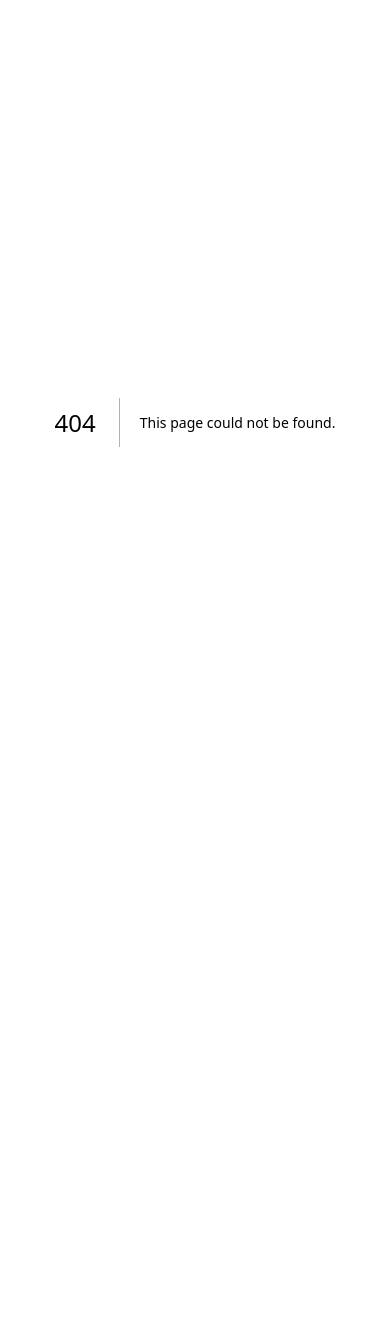
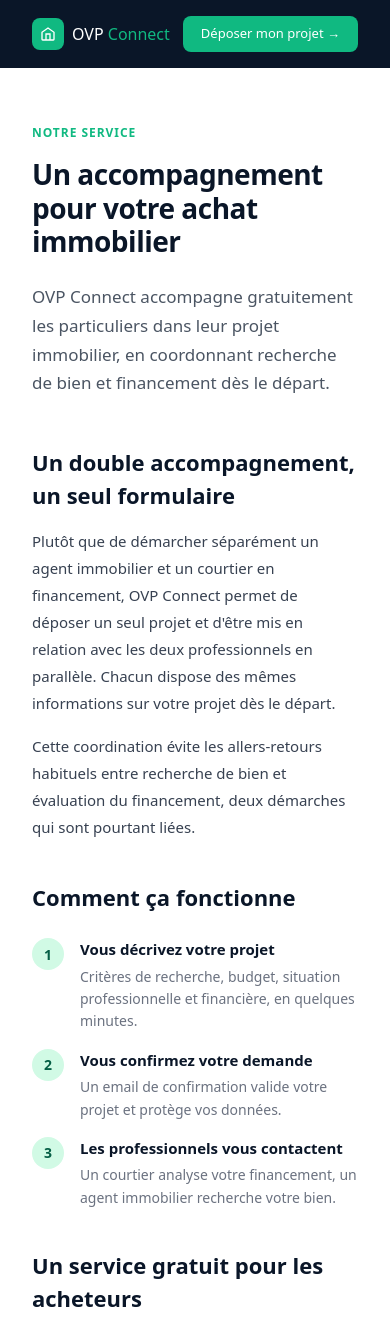
Before and after one commit to Jeremy4418/ovp-connect, a Next.js app: page /accompagnement-achat-immobilier in a window 390 px wide. Before the commit this address had no page. Shown: the top 1337 px of the page. Before the commit the page ends 844 px from the top, so only its background shows below. Built offline with nearby package versions, Linux system fonts and the light colour scheme.

Commit message:
feat(seo): nouvelle page /accompagnement-achat-immobilier

```diff
--- /dev/null
+++ b/app/accompagnement-achat-immobilier/page.tsx
@@ -0,0 +1,90 @@
+import Link from "next/link";
+import type { Metadata } from "next";
+
+export const metadata: Metadata = {
+  title: "Accompagnement achat immobilier",
+  description: "Comment OVP Connect accompagne gratuitement les acheteurs : un courtier en financement et un agent immobilier mobilisés à partir d'un seul formulaire.",
+  alternates: {
+    canonical: "https://ovppro.fr/accompagnement-achat-immobilier",
+  },
+};
+
+export default function AccompagnementAchat() {
+  return (
+    <div style={{ fontFamily: "system-ui, sans-serif", background: "#fff", minHeight: "100vh" }}>
+      <nav style={{ background: "#0a1628", padding: "1rem 2rem", display: "flex", alignItems: "center", justifyContent: "space-between" }}>
+        <Link href="/" style={{ display: "flex", alignItems: "center", gap: "8px", textDecoration: "none" }}>
+          <div style={{ width: "32px", height: "32px", background: "#10b981", borderRadius: "8px", display: "flex", alignItems: "center", justifyContent: "center" }}>
+            <svg width="16" height="16" fill="none" stroke="white" strokeWidth="2" viewBox="0 0 24 24"><path d="M3 9.5L12 3l9 6.5V20a1 1 0 01-1 1H4a1 1 0 01-1-1V9.5z"/><path d="M9 21V12h6v9"/></svg>
+          </div>
+          <span style={{ fontSize: "16px", fontWeight: 500, color: "white" }}>OVP <span style={{ color: "#10b981" }}>Connect</span></span>
+        </Link>
+        <Link href="/formulaire" style={{ background: "#10b981", color: "white", padding: "0 18px", height: "36px", borderRadius: "8px", fontSize: "13px", fontWeight: 500, display: "inline-flex", alignItems: "center", textDecoration: "none" }}>
+          Déposer mon projet →
+        </Link>
+      </nav>
+
+      <div style={{ maxWidth: "720px", margin: "0 auto", padding: "3.5rem 2rem" }}>
+        <div style={{ fontSize: "12px", color: "#10b981", fontWeight: 600, letterSpacing: "0.08em", textTransform: "uppercase", marginBottom: "1rem" }}>Notre service</div>
+        <h1 style={{ fontSize: "clamp(28px, 4vw, 40px)", fontWeight: 600, color: "#0a1628", letterSpacing: "-0.5px", marginBottom: "1.5rem", lineHeight: 1.2 }}>
+          Un accompagnement pour votre achat immobilier
+        </h1>
+        <p style={{ fontSize: "17px", color: "#4b5563", lineHeight: 1.7, marginBottom: "3rem" }}>
+          OVP Connect accompagne gratuitement les particuliers dans leur projet immobilier, en coordonnant recherche de bien et financement dès le départ.
+        </p>
+
+        <section style={{ marginBottom: "2.5rem" }}>
+          <h2 style={{ fontSize: "22px", fontWeight: 600, color: "#0a1628", marginBottom: "1rem" }}>Un double accompagnement, un seul formulaire</h2>
+          <p style={{ fontSize: "15px", color: "#374151", lineHeight: 1.8, marginBottom: "1rem" }}>
+            Plutôt que de démarcher séparément un agent immobilier et un courtier en financement, OVP Connect permet de déposer un seul projet et d'être mis en relation avec les deux professionnels en parallèle. Chacun dispose des mêmes informations sur votre projet dès le départ.
+          </p>
+          <p style={{ fontSize: "15px", color: "#374151", lineHeight: 1.8 }}>
+            Cette coordination évite les allers-retours habituels entre recherche de bien et évaluation du financement, deux démarches qui sont pourtant liées.
+          </p>
+        </section>
+
+        <section style={{ marginBottom: "2.5rem" }}>
+          <h2 style={{ fontSize: "22px", fontWeight: 600, color: "#0a1628", marginBottom: "1.5rem" }}>Comment ça fonctionne</h2>
+          <div style={{ display: "flex", flexDirection: "column", gap: "1rem" }}>
+            {[
+              { n: "1", title: "Vous décrivez votre projet", desc: "Critères de recherche, budget, situation professionnelle et financière, en quelques minutes." },
+              { n: "2", title: "Vous confirmez votre demande", desc: "Un email de confirmation valide votre projet et protège vos données." },
+              { n: "3", title: "Les professionnels vous contactent", desc: "Un courtier analyse votre financement, un agent immobilier recherche votre bien." },
+            ].map(s => (
+              <div key={s.n} style={{ display: "flex", gap: "1rem", alignItems: "flex-start" }}>
+                <div style={{ width: "32px", height: "32px", borderRadius: "50%", background: "#d1fae5", color: "#065f46", display: "flex", alignItems: "center", justifyContent: "center", fontSize: "14px", fontWeight: 700, flexShrink: 0 }}>{s.n}</div>
+                <div>
+                  <p style={{ fontSize: "15px", fontWeight: 600, color: "#0a1628", marginBottom: "0.3rem" }}>{s.title}</p>
+                  <p style={{ fontSize: "14px", color: "#6b7280", lineHeight: 1.6 }}>{s.desc}</p>
+                </div>
+              </div>
+            ))}
+          </div>
+        </section>
+
+        <section style={{ marginBottom: "2.5rem" }}>
+          <h2 style={{ fontSize: "22px", fontWeight: 600, color: "#0a1628", marginBottom: "1rem" }}>Un service gratuit pour les acheteurs</h2>
+          <p style={{ fontSize: "15px", color: "#374151", lineHeight: 1.8 }}>
+            Le service OVP Connect est entièrement gratuit pour les acheteurs, sans engagement ni commission. Les professionnels mis en relation interviennent dans votre zone géographique, en fonction des critères de votre projet.
+          </p>
+        </section>
+
+        <section style={{ background: "#f0fdf4", border: "0.5px solid #bbf7d0", borderRadius: "16px", padding: "2rem", marginBottom: "2.5rem" }}>
+          <h2 style={{ fontSize: "20px", fontWeight: 600, color: "#0a1628", marginBottom: "1rem" }}>Démarrer votre accompagnement</h2>
+          <p style={{ fontSize: "15px", color: "#374151", lineHeight: 1.8, marginBottom: "1rem" }}>
+            Déposez votre projet immobilier en quelques minutes et soyez mis en relation avec un courtier et un agent immobilier de votre secteur.
+          </p>
+          <Link href="/formulaire" style={{ display: "inline-flex", alignItems: "center", gap: "6px", background: "#10b981", color: "white", padding: "0 24px", height: "44px", borderRadius: "10px", fontSize: "14px", fontWeight: 600, textDecoration: "none" }}>
+            Déposer mon projet gratuitement →
+          </Link>
+        </section>
+
+        <div style={{ borderTop: "0.5px solid #e5e7eb", paddingTop: "1.5rem", display: "flex", gap: "1.5rem", flexWrap: "wrap" }}>
+          <Link href="/achat-immobilier" style={{ fontSize: "13px", color: "#10b981", textDecoration: "none" }}>Le parcours d'achat immobilier</Link>
+          <Link href="/trouver-agent-immobilier" style={{ fontSize: "13px", color: "#10b981", textDecoration: "none" }}>Trouver un agent immobilier</Link>
+          <Link href="/" style={{ fontSize: "13px", color: "#6b7280", textDecoration: "none" }}>← Retour à l'accueil</Link>
+        </div>
+      </div>
+    </div>
+  );
+}
```
